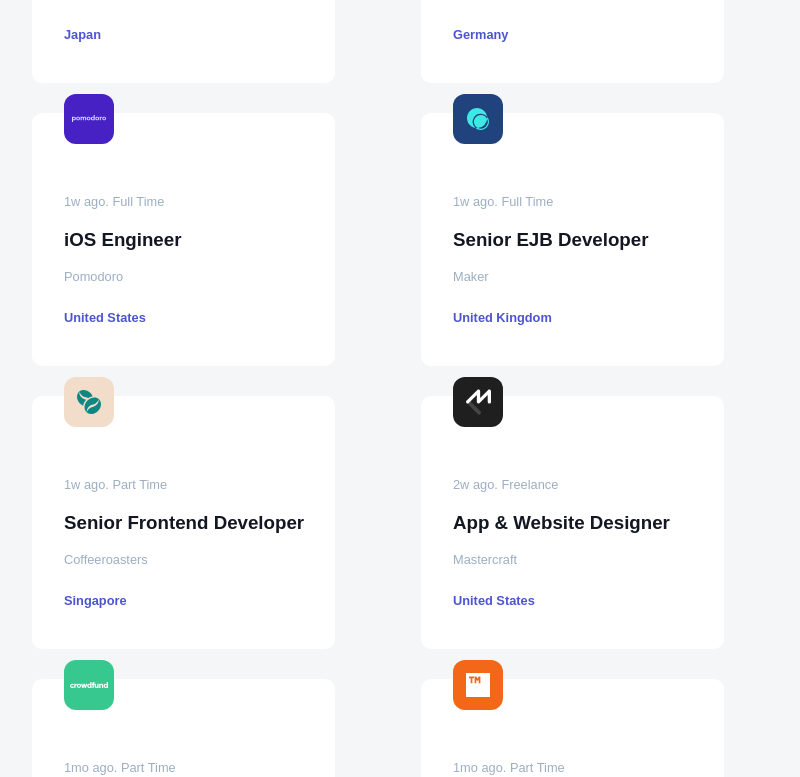
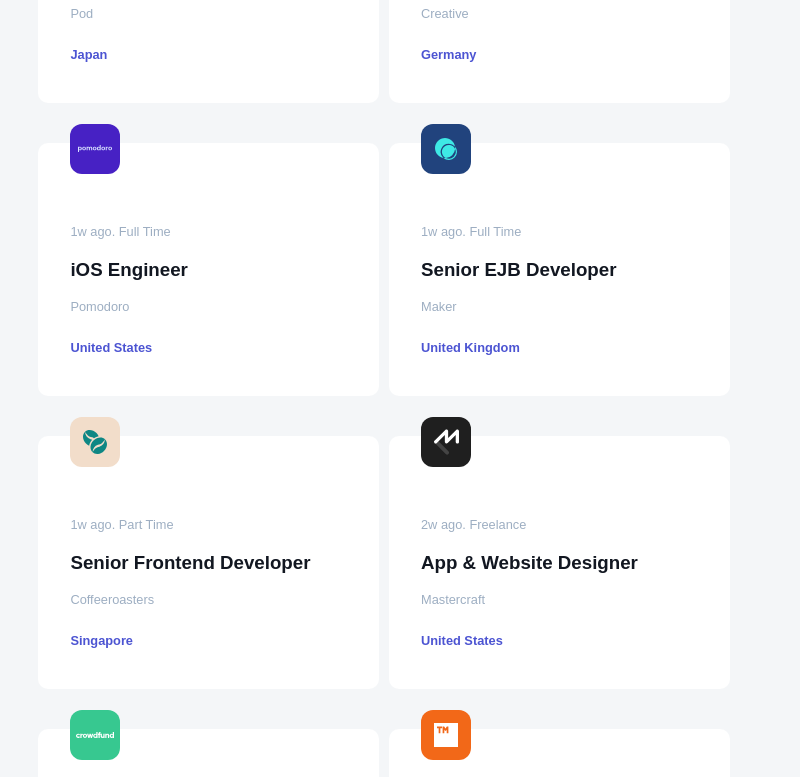
Before and after one commit to abdulrashid232/devjobs, an Angular app: page / in a window 768 px wide. Shown: the part 967-1744 px from the top of the page, 800 px wide, since content can reach past the window. Built offline with nearby package versions, Linux system fonts and the light colour scheme.

Commit message:
finished up with the media queries for the jobs page

```diff
--- a/src/app/jobs/jobs.component.css
+++ b/src/app/jobs/jobs.component.css
@@ -1,13 +1,3 @@
-.jobsContainer{
-  display: flex;
-  flex-direction: column;
-  align-items: center;
-  justify-content: center;
-  width: 100%;
-  height: 100%;
-  background-color: var(--secondary-color1);
-  padding: 0 0 0 0;
-}
 .grid-container{
   display: grid;
   grid-template-columns: 1fr 1fr 1fr;
@@ -28,7 +18,7 @@
   font-weight: 700;
   border-radius: 10px;
   width: 100%;
-  max-width: 340px;
+  max-width: 100%;
   height: 253px;
   margin: 3rem 0 0 0 ;
   /* padding: 0 0 0 2rem; */
@@ -64,7 +54,7 @@
 /* buttons */
 .btn{
   margin-top: 2rem;
- display: flex;
+  display: flex;
   justify-content: center;
   align-items: center;
 
@@ -181,6 +171,9 @@ button:hover{
   background-color: var(--midnight);
   color: #fff;
 }
+.JobsContainer.dark-theme{
+  background-color: var(--dark);
+}
 
 .noJob{
   display: flex;
@@ -197,31 +190,34 @@ button:hover{
 }
 
 @media only screen and (min-width: 600px) and (max-width: 1024px){
-  .jobsContainer{
+  .JobsContainer{
     display: flex;
+    align-items: center;
     flex-direction: column;
-    align-items: center;
     justify-content: center;
     width: 100vw;
-    height: 100%;
-    background-color: var(--secondary-color1);
+    /* height: 100vh; */
+    /* background-color: var(--secondary-color1); */
     padding: 0 0 0 0;
+  }
+  .JobsContainer.dark-theme{
+    background-color: var(--dark);
   }
   .grid-container{
     display: grid;
     align-items: center;
     justify-content: center;
     grid-template-columns: 1fr 1fr;
-    gap: 30px 10px;
+    gap: 40px 10px;
     grid-template-rows: 1fr 1fr;
-    margin: 3rem 2rem 0 2rem;
-    width: 100%;
+    margin: 3rem 0 0 0;
+    width: 90%;
     padding: 0;
     max-width: 100vw;
   }
   .grid-item{
-    width: 80%;
-    max-width: 80%;
+    width: 100%;
+    max-width: 100%;
     padding: 0;
     margin: 0;
   }
--- a/src/app/jobs/jobs.component.html
+++ b/src/app/jobs/jobs.component.html
@@ -1,5 +1,6 @@
-  <div *ngIf="!viewJob" class="JobsContainer">
+  <div *ngIf="!viewJob">
   <app-search-bar (searchClicked)="onSearch($event)"></app-search-bar>
+  <div class="JobsContainer">
   <div class="grid-container">
     <div class="grid-item" *ngFor ="let job of filteredJobs" (click)="jobDetails(job)">
       <div class="job-logo" [style.backgroundColor]="job.logoBackground">
@@ -21,6 +22,7 @@
   <app-button label="Load More" *ngIf="showLoadMoreButton"  (onClick)="loadMore()"></app-button>
 </div>
 </div>
+</div>
 
 <app-job [jobs]="jobs" *ngIf="viewJob"></app-job>
 
--- a/src/app/jobs/jobs.component.ts
+++ b/src/app/jobs/jobs.component.ts
@@ -35,8 +35,13 @@ export class JobsComponent implements OnInit{
 
     this.dataService.theme$.subscribe((isDark: boolean) => {
 
-      let div = document.querySelectorAll('.grid-item')
-      div.forEach((item) => {
+
+      let mainDiv = document.querySelectorAll('.JobsContainer');
+      mainDiv.forEach((item) => {
+        item.classList.toggle('dark-theme', isDark);
+      });
+      let gridDiv = document.querySelectorAll('.grid-item')
+      gridDiv.forEach((item) => {
         item.classList.toggle('dark-theme', isDark);
       });
 
--- a/src/styles.css
+++ b/src/styles.css
@@ -22,7 +22,8 @@ body{
   font-family: 'Kumbh Sans', sans-serif;
   background-color: var(--light-gray);
   margin: 0;
-
+  padding: 0;
+  box-sizing: border-box;
 
 }
 
```
